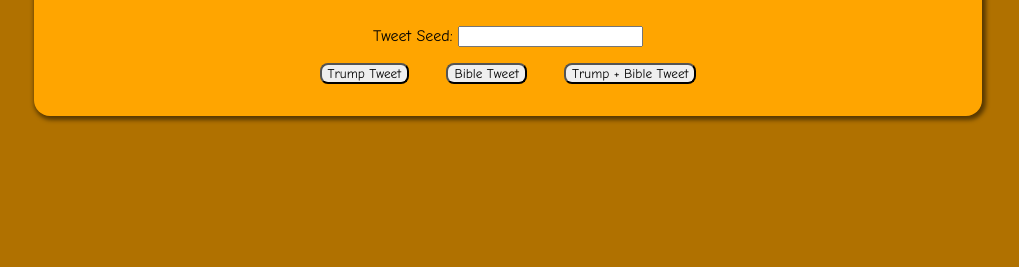
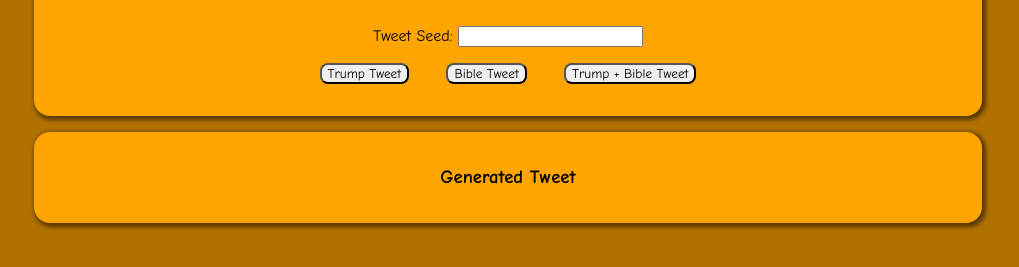
Before and after one commit to nickcummings21/trump-tweets, a website: page index.html in a window 1280 px wide. Shown: the part 257-524 px from the top of the page, without its empty margins (132-1151 px from the left). Drawn offline with Linux system fonts and the light colour scheme.

Commit message:
added generated tweet placeholder

```diff
--- a/index.html
+++ b/index.html
@@ -30,5 +30,9 @@
 
     </div>
 
+    <div class="tweets-container">
+        <h3>Generated Tweet</h3>
+    </div>
+
 </body>
 </html>
--- a/main.css
+++ b/main.css
@@ -9,7 +9,7 @@
     font-family: "Comic Sans MS", Arial, sans-serif;
 }
 
-.title-container, .main-container {
+.title-container, .main-container, .tweets-container {
     width: 75%;
     margin: 1rem auto;
     padding: 1rem;
```
